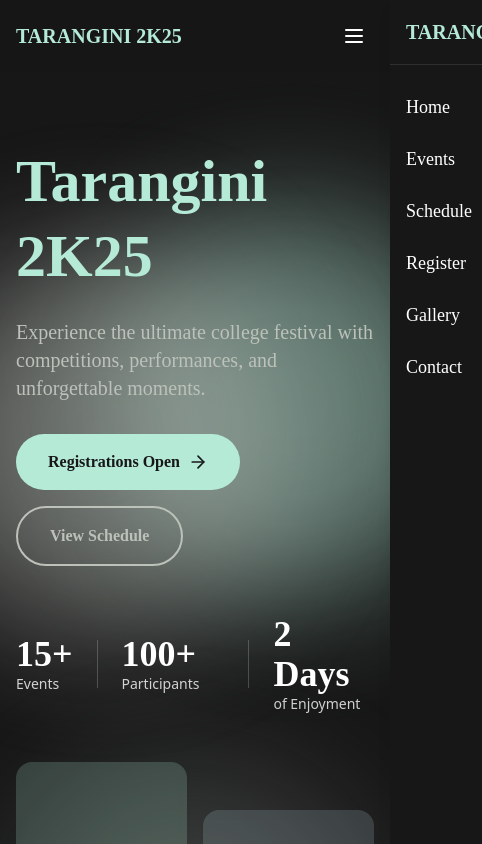
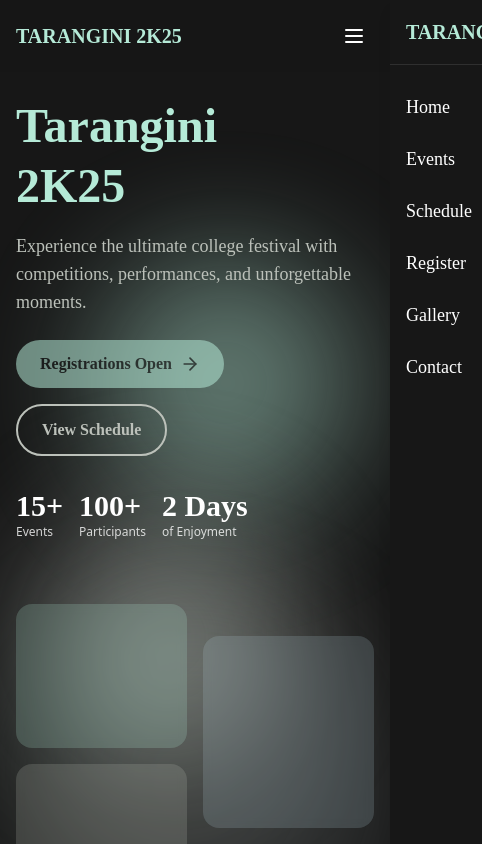
Before and after one commit to KARTIK614/Tarangini_fest-main, a React (Vite) app: page / in a window 390 px wide. Shown: the top 844 px of the page, 482 px wide, since content can reach past the window. Built offline with nearby package versions, Linux system fonts and the light colour scheme.

Commit message:
Update Hero.jsx

```diff
--- a/src/components/Hero.jsx
+++ b/src/components/Hero.jsx
@@ -3,68 +3,74 @@ import { Link } from 'react-router-dom';
 
 const Hero = () => {
   return (
-    <section id="home" className="min-h-screen bg-neutral-900 pt-20 overflow-hidden">
-      <div className="container mx-auto px-4 py-16 relative z-10">
-        <div className="grid lg:grid-cols-2 gap-12 items-center">
-          <div className="text-left animate__animated animate__fadeInLeft">
-            <h1 className="text-6xl lg:text-7xl font-bold text-[#B5EAD7] mb-6 font-['Playfair_Display'] leading-tight">
-             Tarangini <br/> 2K25
+    <section id="home" className="min-h-screen bg-neutral-900 pt-16 overflow-hidden relative">
+      {/* Background gradients */}
+      <div className="absolute inset-0 z-0">
+        <div className="absolute top-1/4 left-1/4 w-64 h-64 md:w-96 md:h-96 bg-[#B5EAD7] rounded-full filter blur-3xl opacity-20 animate-pulse"></div>
+        <div className="absolute bottom-1/4 right-1/4 w-64 h-64 md:w-96 md:h-96 bg-[#BCC1BA] rounded-full filter blur-3xl opacity-20 animate-pulse"></div>
+      </div>
+
+      <div className="container mx-auto px-4 py-8 md:py-16 relative z-10">
+        <div className="grid lg:grid-cols-2 gap-8 md:gap-12 items-center">
+          {/* Left side content */}
+          <div className="text-left">
+            <h1 className="text-5xl sm:text-6xl lg:text-7xl font-bold text-[#B5EAD7] mb-4 md:mb-6 font-['Playfair_Display'] leading-tight">
+              Tarangini <br/> 2K25
             </h1>
-            <p className="text-xl text-[#BCC1BA] mb-8 font-['Montserrat'] max-w-lg">
+            <p className="text-lg md:text-xl text-[#BCC1BA] mb-6 md:mb-8 font-['Montserrat'] max-w-lg">
               Experience the ultimate college festival with competitions, performances, and unforgettable moments.
             </p>
+
             <div className="flex flex-wrap gap-4">
               <Link
                 to="/events"
-                className="bg-[#B5EAD7] text-neutral-900 px-8 py-4 rounded-full hover:bg-[#BCC1BA] transition-colors duration-300 font-['Montserrat'] font-bold flex items-center gap-2 animate__animated animate__pulse animate__infinite"
+                className="bg-[#B5EAD7] text-neutral-900 px-6 py-3 md:px-8 md:py-4 rounded-full hover:bg-[#BCC1BA] transition-colors duration-300 font-['Montserrat'] font-bold flex items-center gap-2 animate-pulse"
               >
                 Registrations Open
                 <ArrowRight size={20} />
               </Link>
-              <button className="border-2 border-[#BCC1BA] text-[#BCC1BA] px-8 py-4 rounded-full hover:bg-[#BCC1BA] hover:text-neutral-900 transition-colors duration-300 font-['Montserrat'] font-bold">
+              <button className="border-2 border-[#BCC1BA] text-[#BCC1BA] px-6 py-3 md:px-8 md:py-4 rounded-full hover:bg-[#BCC1BA] hover:text-neutral-900 transition-colors duration-300 font-['Montserrat'] font-bold">
                 View Schedule
               </button>
             </div>
-            <div className="mt-12 flex items-center gap-6">
+
+            {/* Stats section */}
+            <div className="mt-8 md:mt-12 flex flex-wrap items-center gap-4 md:gap-6">
               <div className="text-white">
-                <h3 className="text-4xl font-bold font-['Playfair_Display']">15+</h3>
-                <p className="text-sm opacity-80">Events</p>
+                <h3 className="text-3xl md:text-4xl font-bold font-['Playfair_Display']">15+</h3>
+                <p className="text-xs md:text-sm opacity-80">Events</p>
               </div>
-              <div className="h-12 w-px bg-white/20"></div>
+              <div className="h-12 w-px bg-white/20 hidden sm:block"></div>
               <div className="text-white">
-                <h3 className="text-4xl font-bold font-['Playfair_Display']">100+</h3>
-                <p className="text-sm opacity-80">Participants</p>
+                <h3 className="text-3xl md:text-4xl font-bold font-['Playfair_Display']">100+</h3>
+                <p className="text-xs md:text-sm opacity-80">Participants</p>
               </div>
-              <div className="h-12 w-px "></div>
-              <div className="h-12 w-px bg-white/20"></div>
+              <div className="h-12 w-px bg-white/20 hidden sm:block"></div>
               <div className="text-white">
-                <h3 className="text-4xl font-bold font-['Playfair_Display']">2 Days</h3>
-                <p className="text-sm opacity-80">of Enjoyment</p>
+                <h3 className="text-3xl md:text-4xl font-bold font-['Playfair_Display']">2 Days</h3>
+                <p className="text-xs md:text-sm opacity-80">of Enjoyment</p>
               </div>
             </div>
           </div>
-          <div className="relative animate__animated animate__fadeInRight">
+
+          {/* Right side visual elements */}
+          <div className="relative mt-8 lg:mt-0">
             <div className="aspect-square rounded-full bg-gradient-to-br from-[#B5EAD7] via-[#BCC1BA] to-[#AEC6CF] opacity-20 blur-3xl absolute inset-0"></div>
             <div className="relative">
               <div className="grid grid-cols-2 gap-4">
                 <div className="space-y-4">
-                  <div className="h-48 bg-[#B5EAD7]/20 rounded-2xl backdrop-blur-sm"></div>
-                  <div className="h-64 bg-[#BCC1BA]/20 rounded-2xl backdrop-blur-sm"></div>
+                  <div className="h-36 md:h-48 bg-[#B5EAD7]/20 rounded-2xl backdrop-blur-sm"></div>
+                  <div className="h-48 md:h-64 bg-[#BCC1BA]/20 rounded-2xl backdrop-blur-sm"></div>
                 </div>
-                <div className="space-y-4 pt-12">
-                  <div className="h-64 bg-[#AEC6CF]/20 rounded-2xl backdrop-blur-sm"></div>
-                  <div className="h-48 bg-[#B5EAD7]/20 rounded-2xl backdrop-blur-sm"></div>
+                <div className="space-y-4 pt-8 md:pt-12">
+                  <div className="h-48 md:h-64 bg-[#AEC6CF]/20 rounded-2xl backdrop-blur-sm"></div>
+                  <div className="h-36 md:h-48 bg-[#B5EAD7]/20 rounded-2xl backdrop-blur-sm"></div>
                 </div>
               </div>
             </div>
           </div>
         </div>
       </div>
-
-      <div className="absolute inset-0 z-0">
-        <div className="absolute top-1/4 left-1/4 w-96 h-96 bg-[#B5EAD7] rounded-full filter blur-3xl opacity-20 animate-pulse"></div>
-        <div className="absolute bottom-1/4 right-1/4 w-96 h-96 bg-[#BCC1BA] rounded-full filter blur-3xl opacity-20 animate-pulse"></div>
-      </div>
     </section>
   );
 };
```
